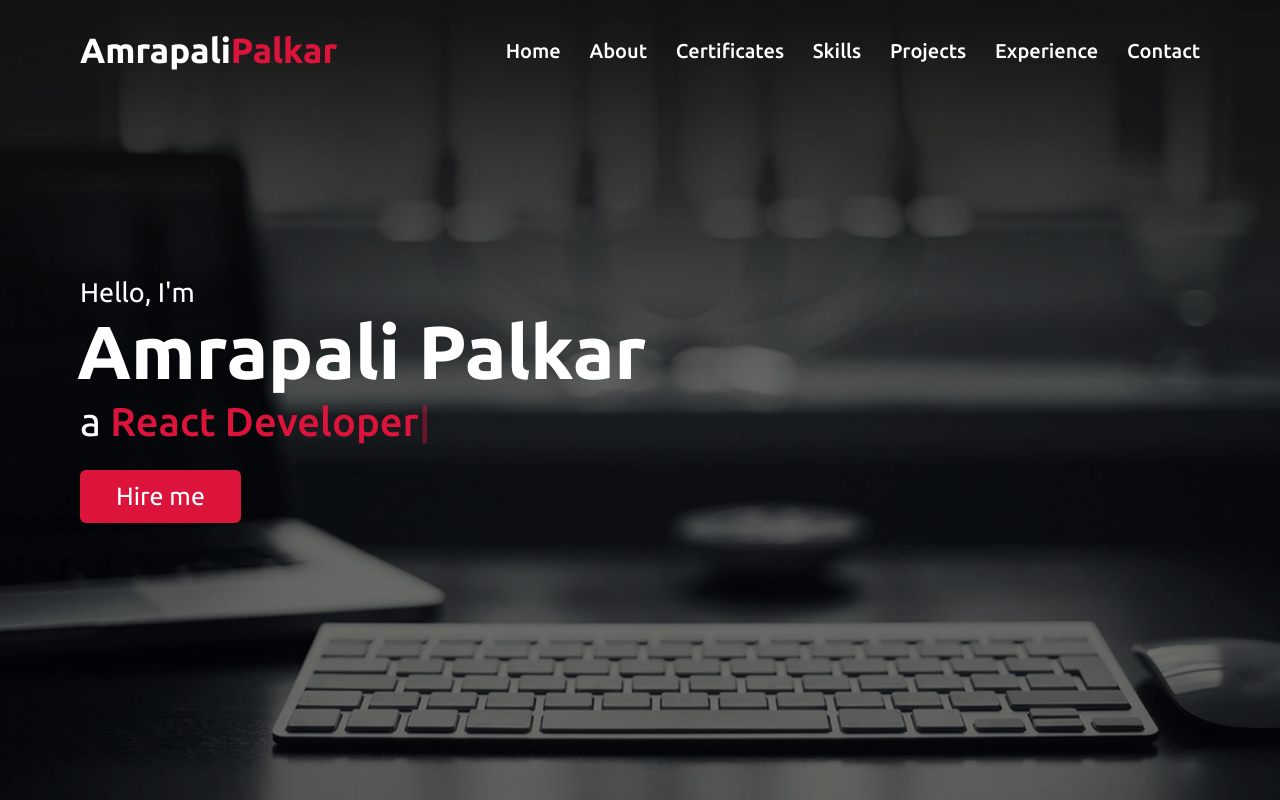
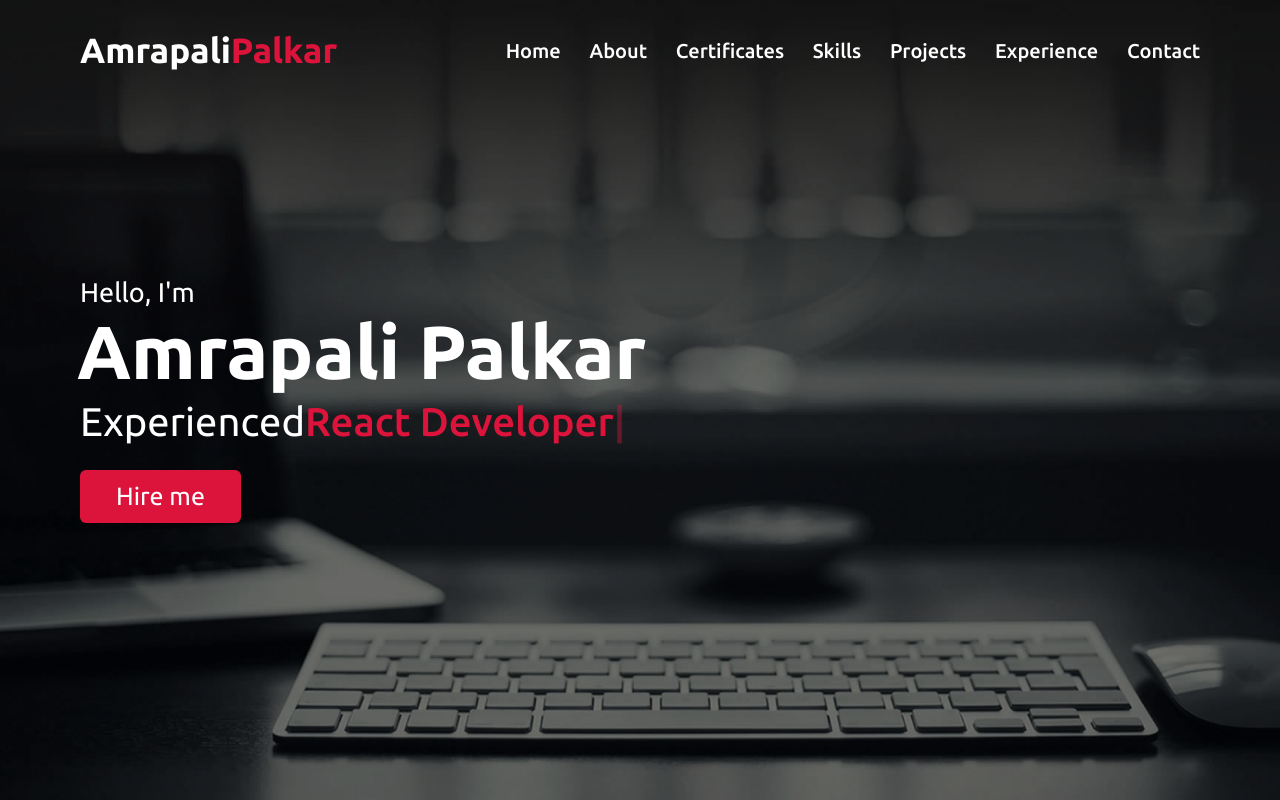
Before and after one commit to Amrapalipalkar/My_Portfolio, a plain HTML site: page index.html in a window 1280 px wide. Shown: the top 800 px of the page. Drawn offline with nearby package versions, Linux system fonts and the light colour scheme.

Commit message:
UPDATED INDEX

```diff
--- a/index.html
+++ b/index.html
@@ -48,7 +48,7 @@
             <div class="home-content">
                 <div class="text-1" data-aos="fade-down" data-aos-duration="2000">Hello, I'm</div>
                 <div class="text-2" data-aos="fade-left" data-aos-duration="2000">Amrapali Palkar</div>
-                <div class="text-3" data-aos="fade-right" data-aos-duration="2000">a <span
+                <div class="text-3" data-aos="fade-right" data-aos-duration="2000">Experienced<span
                         class="typing"></span></div>
                 <a href="mailto:amrapalipalkar24@gmail.com" data-aos="fade-up" data-aos-duration="2000">Hire me</a>
             </div>
```
